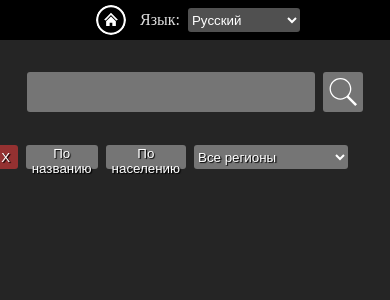
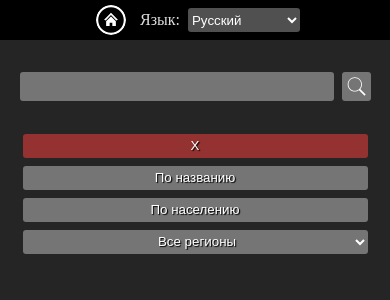
Before and after one commit to self-related/countries-rest-app, a React (Vite) app: page /search in a window 390 px wide. Shown: the top 300 px of the page. Built offline with nearby package versions, Linux system fonts and the light colour scheme.

Commit message:
Set styles for mobile support

```diff
--- a/src/components/CountryListComponent/styles.module.scss
+++ b/src/components/CountryListComponent/styles.module.scss
@@ -9,7 +9,7 @@
 }
 .country {
     width: 100%;
-    padding-left: 0.7rem;
+    padding: 0 0.7rem;
     background-color: #606060;
     border-radius: 3px;
     cursor: pointer;
@@ -32,6 +32,7 @@
     gap: 0.5rem;
     justify-content: end;
     padding: 3px;
+    margin-bottom: 0.2rem;
 }
 
 .sortButton {
@@ -40,6 +41,7 @@
     background-color: #757575;
     color: white;
     text-shadow: black 0.07rem 0.07rem 0.06rem ;
+    text-align: center;
 
     height: 1.5rem;
 
@@ -74,8 +76,7 @@
 
 .resetButton {
     background-color: #943131;
-    aspect-ratio: 1/1;
-
+    min-width: 2rem;
     &:hover {
         background-color: #cd3838;
     }
@@ -94,3 +95,15 @@
         background-color: #663804;
     }
 }
+
+@media (max-width: 600px) {
+    .sortPanel {
+        flex-direction: column;
+        margin-bottom: 0.5rem;
+    }
+
+    .selectRegion {
+        text-align: center;
+        padding-left: 1rem;
+    }
+}
--- a/src/pages/country/styles.module.scss
+++ b/src/pages/country/styles.module.scss
@@ -5,6 +5,10 @@
     flex-direction: column;
     align-items: center;
     gap: 1.2rem;
+
+    h1 {
+        text-align: center;
+    }
 
     .picture {
         width: 12rem;
@@ -16,6 +20,7 @@
     }
     .paragraph {
         margin: 0;
+        text-align: center;
     }
 }
 
@@ -28,3 +33,9 @@
         text-align: center;
     }
 }
+
+@media (max-width: 800px) {
+    .borderCountries {
+        width: 90%
+    }
+}
--- a/src/pages/home/styles.module.scss
+++ b/src/pages/home/styles.module.scss
@@ -65,7 +65,7 @@
 
 
 
-@media (max-width: 500px) {
+@media (max-width: 600px) {
     .homePage {
         h1 {
             font-size: 1.7rem;
--- a/src/pages/search/styles.module.scss
+++ b/src/pages/search/styles.module.scss
@@ -65,6 +65,15 @@
 .searchResults {
     width: 100%;
     background-color: #757575;
-    // min-height: 11rem;
     border-radius: 3px;
 }
+
+@media (max-width: 600px) {
+    .searchPanel {
+        height: 1.8rem;
+    }
+
+    .searchPage {
+        padding: 0 5%;
+    }
+}
```
